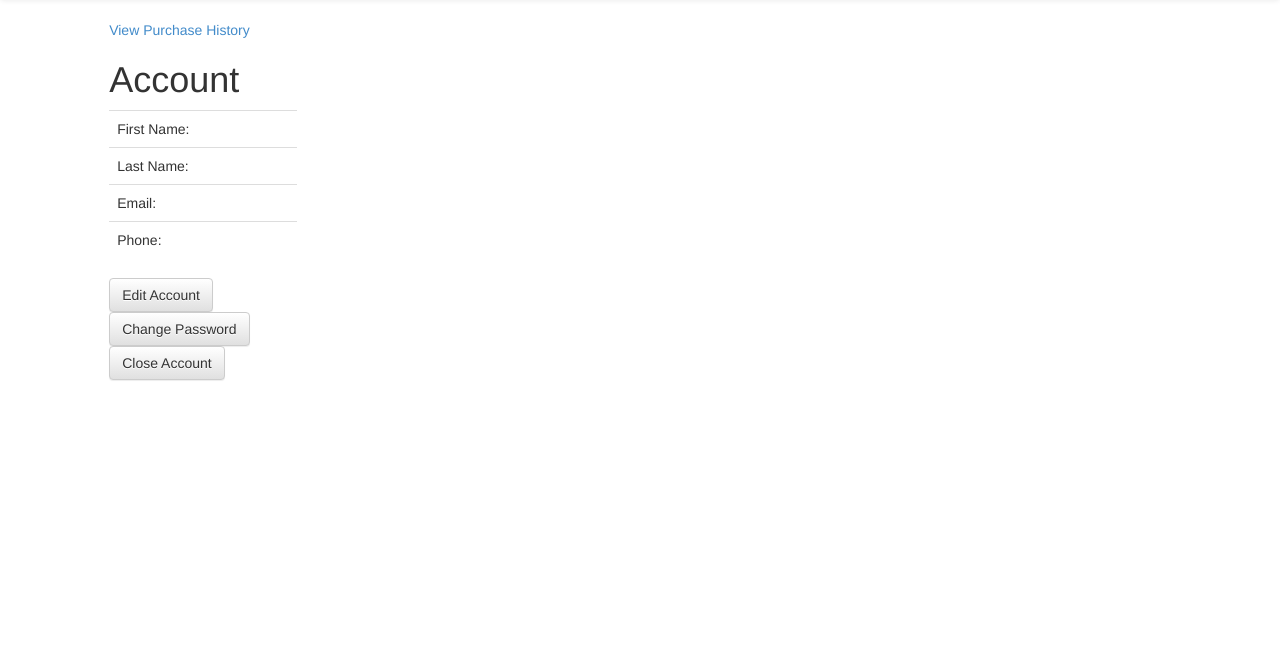
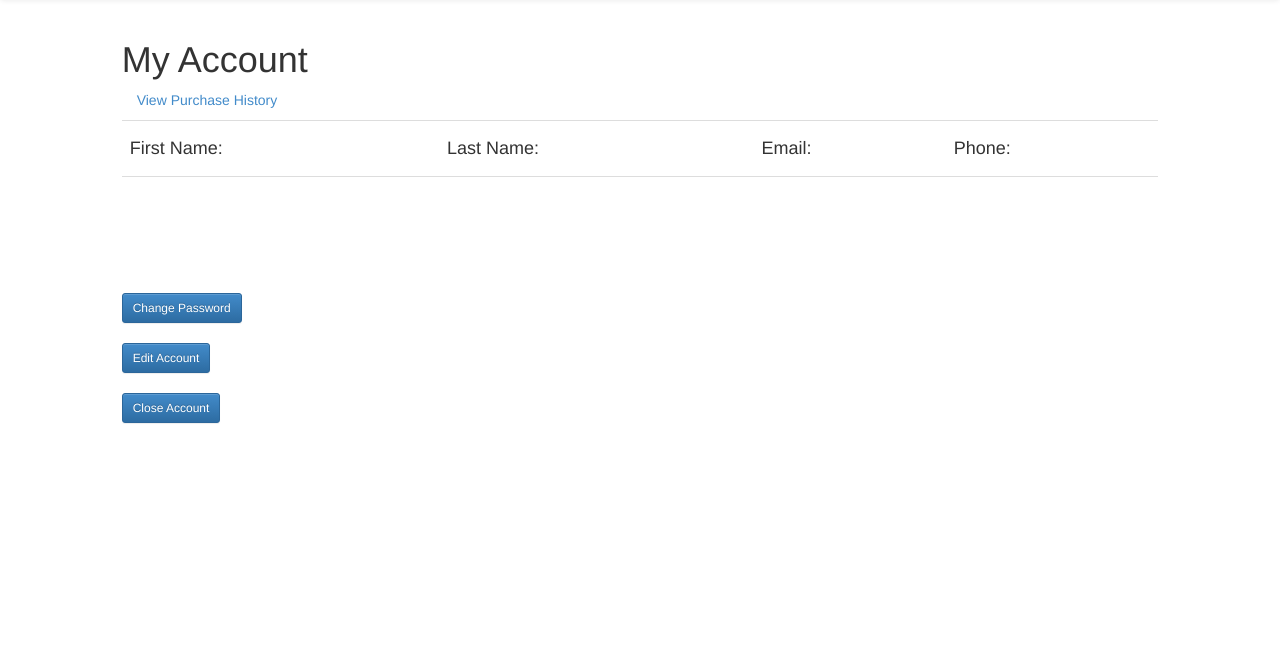
Before and after one commit to BrianTParker/TeamLacys, a PHP site: page /TeamLacys/account.php in a window 1280 px wide. Shown: the part 62-725 px from the top of the page. Run offline with PHP 8.4, Linux system fonts and the light colour scheme; some libraries are stand-ins or nearby versions.

Commit message:
account.php styling
it ain’t gawgeous…

```diff
--- a/account.php
+++ b/account.php
@@ -5,57 +5,46 @@ include "header.php";
 
 $ACCT_MGR = AccountManager::getInstance();
 ?>
-
+<div class="container-fluid">
 	<div class="row">
-
-    <div class="col-sm-2 col-sm-offset-1">
-		<a href="./purchase_history.php?data=<?php echo $ACCT_MGR->getId(); ?>">View Purchase History</a>
-		<h1>Account</h1>
-
+    <div class="col-sm-10 col-sm-offset-1">
+			<h1>My Account</h1>
+			<div class="col-sm-3 "><p><a href="./purchase_history.php?data=<?php echo $ACCT_MGR->getId(); ?>">View Purchase History</a></p></div>
 			<table class="table">
 				<tr>
-		<td>First Name:</td>
-		<td><?php echo $ACCT_MGR->getFirstName(); ?></td>
+					<td><h4>First Name:</h4></td>
+					<td><h4>Last Name:</h4></td>
+					<td><h4>Email:</h4></td>
+					<td><h4>Phone:</h4></td>
 				</tr>
 				<tr>
-		<td>Last Name:</td>
+					<td><?php echo $ACCT_MGR->getFirstName(); ?></td>
 					<td><?php echo $ACCT_MGR->getLastName(); ?></td>
-		</tr>
-		<tr>
-		<td>Email:</td>
 					<td><?php echo $ACCT_MGR->getEmail(); ?></td>
-		</tr>
-		<tr>
-		<td>Phone:</td>
 					<td><?php echo $ACCT_MGR->getPhone(); ?></td>
 				</tr>
-		<tr>
+			</table>
+			<br/><br/><br/><br/>
 
-		</table>
-
+			<form method="POST" action="change_password.php">
+				<input type="hidden" name="email" value="<?php echo $ACCT_MGR->getEmail(); ?>">
+				<button class="btn btn-primary btn-sm" name="changePassword" type="submit">Change Password</button>
+			</form>
+			<br/>
 			<form method="POST" action="edit_account.php">
 				<input type="hidden" name="firstName" value="<?php echo $ACCT_MGR->getFirstName(); ?>">
 				<input type="hidden" name="lastName" value="<?php echo $ACCT_MGR->getLastName(); ?>">
 				<input type="hidden" name="email" value="<?php echo $ACCT_MGR->getEmail(); ?>">
 				<input type="hidden" name="phone" value="<?php echo $ACCT_MGR->getPhone(); ?>">
-			<button class="btn btn-default" name="editAccount" type="submit">Edit Account</button>
+				<button class="btn btn-primary btn-sm" name="editAccount" type="submit">Edit Account</button>
 			</form>
-		<form method="POST" action="change_password.php">
-			<input type="hidden" name="email" value="<?php echo $ACCT_MGR->getEmail(); ?>">
-			<button class="btn btn-default" name="changePassword" type="submit">Change Password</button>
+			<br/>
+				<form method="POST" action="close_account.php">
+				<button class="btn btn-primary btn-sm" name="closeAccount" type="submit">Close Account</button>
 			</form>
-		<form method="POST" action="close_account.php">
-
-			<button class="btn btn-default" name="closeAccount" type="submit">Close Account</button>
-		</form>
-
 		</div>
-
 	</div>
-
-
-
-
+</div>
 <?php
 include "footer.php"
 ?>
```
Lines whose indentation alone changed are shown as unchanged.
